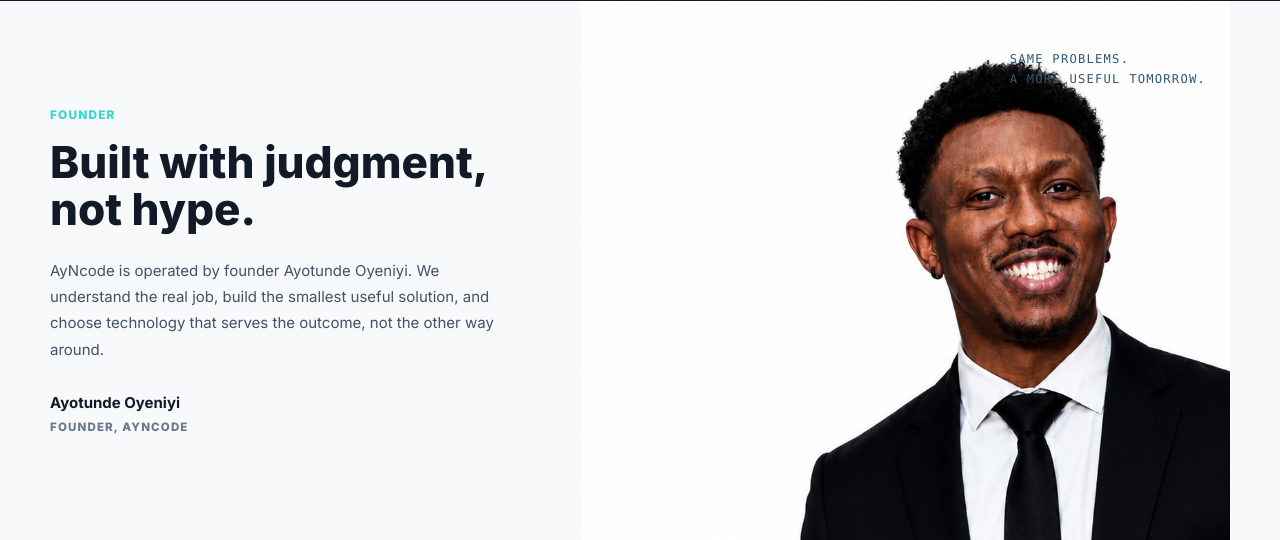
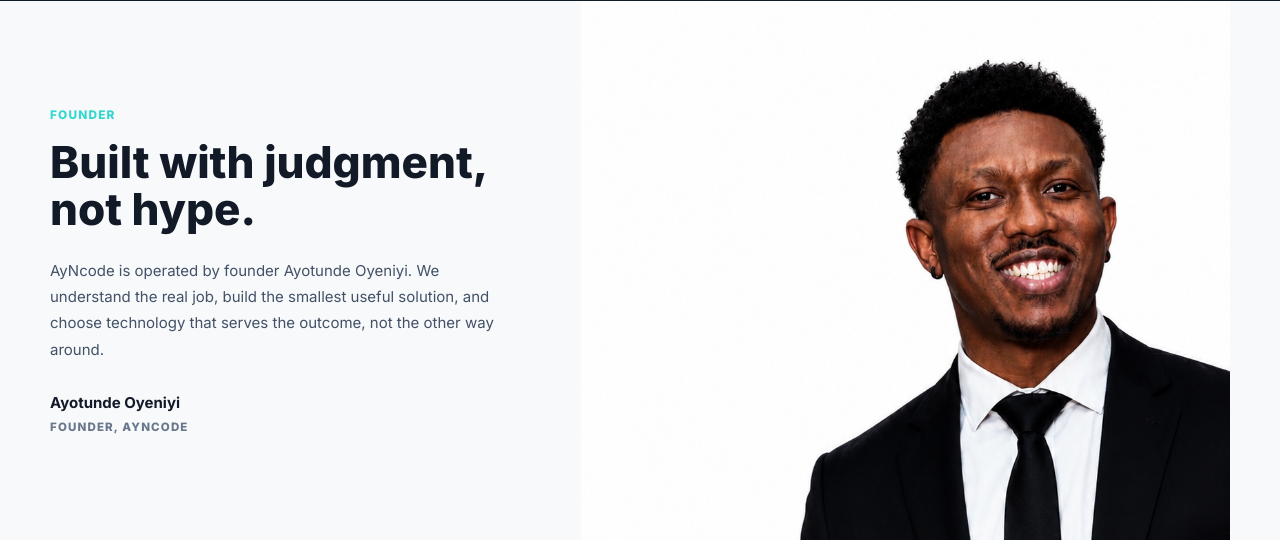
Before and after one commit to techfiwitay-gif/Ay_python_app, a Flask app: page / in a window 1280 px wide. Shown: the part 1296-1836 px from the top of the page. Run offline with Flask 3, Linux system fonts and the light colour scheme; parts of the project's set-up code (start-up, migrations or seed data) failed here and were passed over; some libraries are stand-ins or nearby versions.

Commit message:
Remove portrait text overlay

```diff
--- a/static/css/style.css
+++ b/static/css/style.css
@@ -3300,19 +3300,6 @@ footer {
     width: 100%;
 }
 
-.company-founder-portrait p {
-    color: #315875;
-    font-family: Consolas, "Courier New", monospace;
-    font-size: 0.76rem;
-    letter-spacing: 0.1em;
-    line-height: 1.65;
-    margin: 0;
-    position: absolute;
-    right: 1.5rem;
-    text-transform: uppercase;
-    top: 3rem;
-}
-
 .company-home-cta {
     background: #07111f;
     border-bottom: 1px solid #213142;
--- a/templates/about.html
+++ b/templates/about.html
@@ -80,7 +80,6 @@
       </div>
       <div class="company-founder-portrait">
         <img src="{{ url_for('static', filename='img/ayotunde-article-base.png') }}" alt="Ayotunde Oyeniyi, founder of AyNcode">
-        <p>Same problems.<br>A more useful tomorrow.</p>
       </div>
     </div>
   </section>
```
